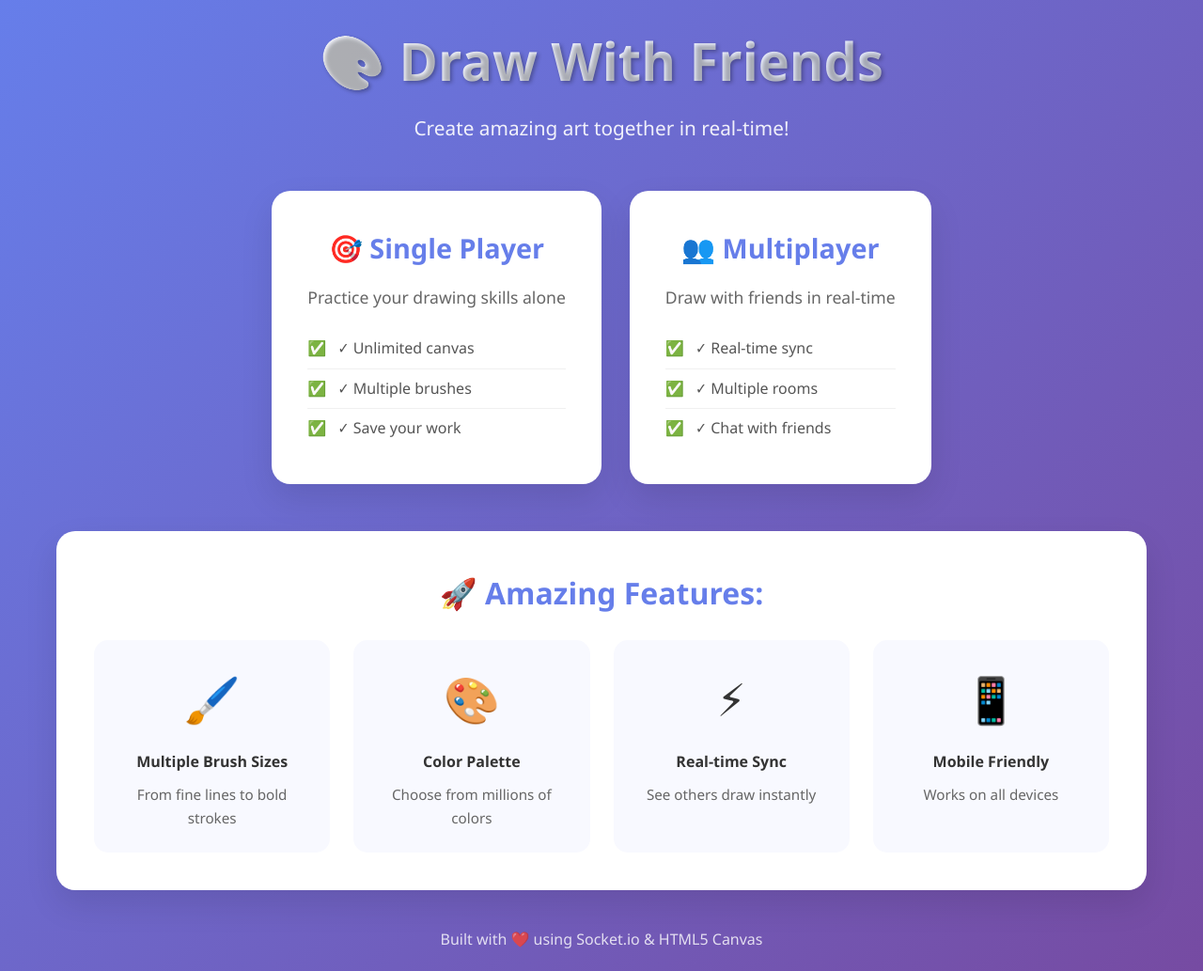
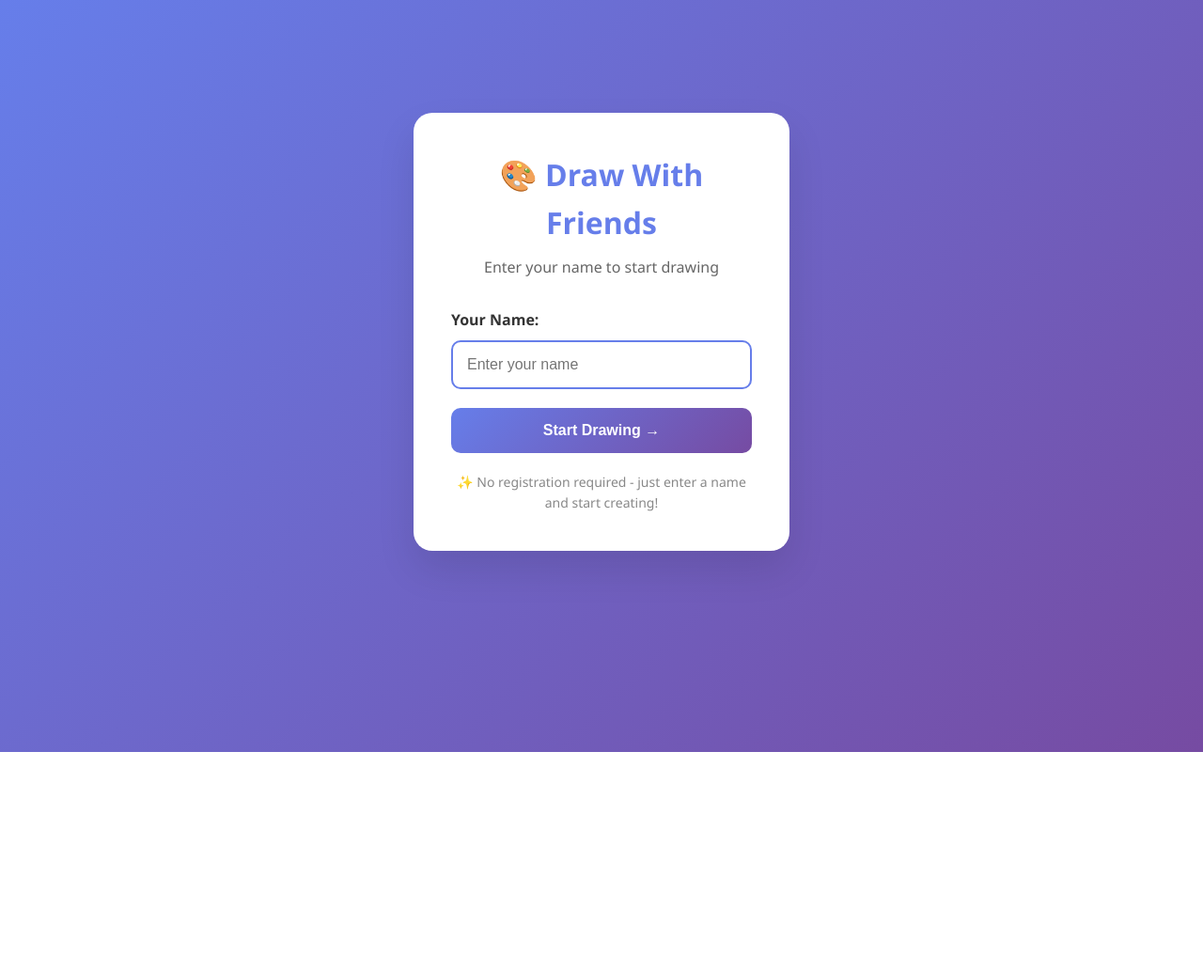
Before and after one commit to rohit-commits-ux/draw-with-friends, a website: page frontend/public/index.html in a window 1280 px wide. Shown: the whole page at 94% size. After the commit the page ends 800 px from the top, so only its background shows below. Drawn offline with Linux system fonts and the light colour scheme.

Commit message:
Update index.html

```diff
--- a/frontend/public/index.html
+++ b/frontend/public/index.html
@@ -3,82 +3,125 @@
 <head>
     <meta charset="UTF-8">
     <meta name="viewport" content="width=device-width, initial-scale=1.0">
-    <title>Draw With Friends - Collaborative Drawing App</title>
+    <title>Login - Draw With Friends</title>
     <link rel="stylesheet" href="assets/css/style.css">
+    <style>
+        .login-container {
+            max-width: 400px;
+            margin: 100px auto;
+            background: white;
+            padding: 40px;
+            border-radius: 20px;
+            box-shadow: 0 20px 40px rgba(0,0,0,0.1);
+            text-align: center;
+        }
+
+        .login-container h1 {
+            color: #667eea;
+            margin-bottom: 10px;
+        }
+
+        .login-container p {
+            color: #666;
+            margin-bottom: 30px;
+        }
+
+        .login-form {
+            display: flex;
+            flex-direction: column;
+            gap: 20px;
+        }
+
+        .form-group {
+            text-align: left;
+        }
+
+        .form-group label {
+            display: block;
+            margin-bottom: 8px;
+            color: #333;
+            font-weight: 600;
+        }
+
+        .form-group input {
+            width: 100%;
+            padding: 15px;
+            border: 2px solid #e0e0e0;
+            border-radius: 10px;
+            font-size: 16px;
+            transition: border-color 0.3s ease;
+        }
+
+        .form-group input:focus {
+            outline: none;
+            border-color: #667eea;
+        }
+
+        .login-btn {
+            background: linear-gradient(135deg, #667eea, #764ba2);
+            color: white;
+            padding: 15px;
+            border: none;
+            border-radius: 10px;
+            font-size: 16px;
+            font-weight: 600;
+            cursor: pointer;
+            transition: all 0.3s ease;
+        }
+
+        .login-btn:hover {
+            transform: translateY(-2px);
+            box-shadow: 0 10px 25px rgba(102, 126, 234, 0.4);
+        }
+
+        .guest-info {
+            margin-top: 20px;
+            color: #888;
+            font-size: 14px;
+        }
+    </style>
 </head>
 <body>
     <div class="container">
-        <header>
+        <div class="login-container">
             <h1>🎨 Draw With Friends</h1>
-            <p>Create amazing art together in real-time!</p>
-        </header>
+            <p>Enter your name to start drawing</p>
 
-        <div class="mode-selection">
-            <div class="mode-card" onclick="window.location.href='/singleplayer'">
-                <h2>🎯 Single Player</h2>
-                <p>Practice your drawing skills alone</p>
-                <div class="mode-features">
-                    <span>✓ Unlimited canvas</span>
-                    <span>✓ Multiple brushes</span>
-                    <span>✓ Save your work</span>
+            <form class="login-form" id="loginForm">
+                <div class="form-group">
+                    <label for="playerName">Your Name:</label>
+                    <input type="text" id="playerName" placeholder="Enter your name" required maxlength="20">
                 </div>
-            </div>
 
-            <div class="mode-card" onclick="window.location.href='/multiplayer'">
-                <h2>👥 Multiplayer</h2>
-                <p>Draw with friends in real-time</p>
-                <div class="mode-features">
-                    <span>✓ Real-time sync</span>
-                    <span>✓ Multiple rooms</span>
-                    <span>✓ Chat with friends</span>
-                </div>
+                <button type="submit" class="login-btn">Start Drawing →</button>
+            </form>
+
+            <div class="guest-info">
+                ✨ No registration required - just enter a name and start creating!
             </div>
         </div>
-
-        <div class="features">
-            <h3>🚀 Amazing Features:</h3>
-            <div class="features-grid">
-                <div class="feature-item">
-                    <span class="feature-icon">🖌️</span>
-                    <h4>Multiple Brush Sizes</h4>
-                    <p>From fine lines to bold strokes</p>
-                </div>
-                <div class="feature-item">
-                    <span class="feature-icon">🎨</span>
-                    <h4>Color Palette</h4>
-                    <p>Choose from millions of colors</p>
-                </div>
-                <div class="feature-item">
-                    <span class="feature-icon">⚡</span>
-                    <h4>Real-time Sync</h4>
-                    <p>See others draw instantly</p>
-                </div>
-                <div class="feature-item">
-                    <span class="feature-icon">📱</span>
-                    <h4>Mobile Friendly</h4>
-                    <p>Works on all devices</p>
-                </div>
-            </div>
-        </div>
-
-        <footer>
-            <p>Built with ❤️ using Socket.io & HTML5 Canvas</p>
-        </footer>
     </div>
 
     <script>
-        // Add some interactive effects
-        document.addEventListener('DOMContentLoaded', function() {
-            const cards = document.querySelectorAll('.mode-card');
-            cards.forEach(card => {
-                card.addEventListener('mouseenter', function() {
-                    this.style.transform = 'translateY(-10px) scale(1.05)';
-                });
-                card.addEventListener('mouseleave', function() {
-                    this.style.transform = 'translateY(0) scale(1)';
-                });
-            });
+        document.getElementById('loginForm').addEventListener('submit', function(e) {
+            e.preventDefault();
+
+            const playerName = document.getElementById('playerName').value.trim();
+
+            if (playerName) {
+                // Store player name in localStorage
+                localStorage.setItem('playerName', playerName);
+                localStorage.setItem('playerId', Math.random().toString(36).substring(2, 15));
+
+                // Redirect to mode selection
+                window.location.href = '/mode';
+            } else {
+                alert('Please enter your name!');
+            }
         });
+
+        // Auto-focus on input
+        document.getElementById('playerName').focus();
     </script>
 </body>
 </html>
```
